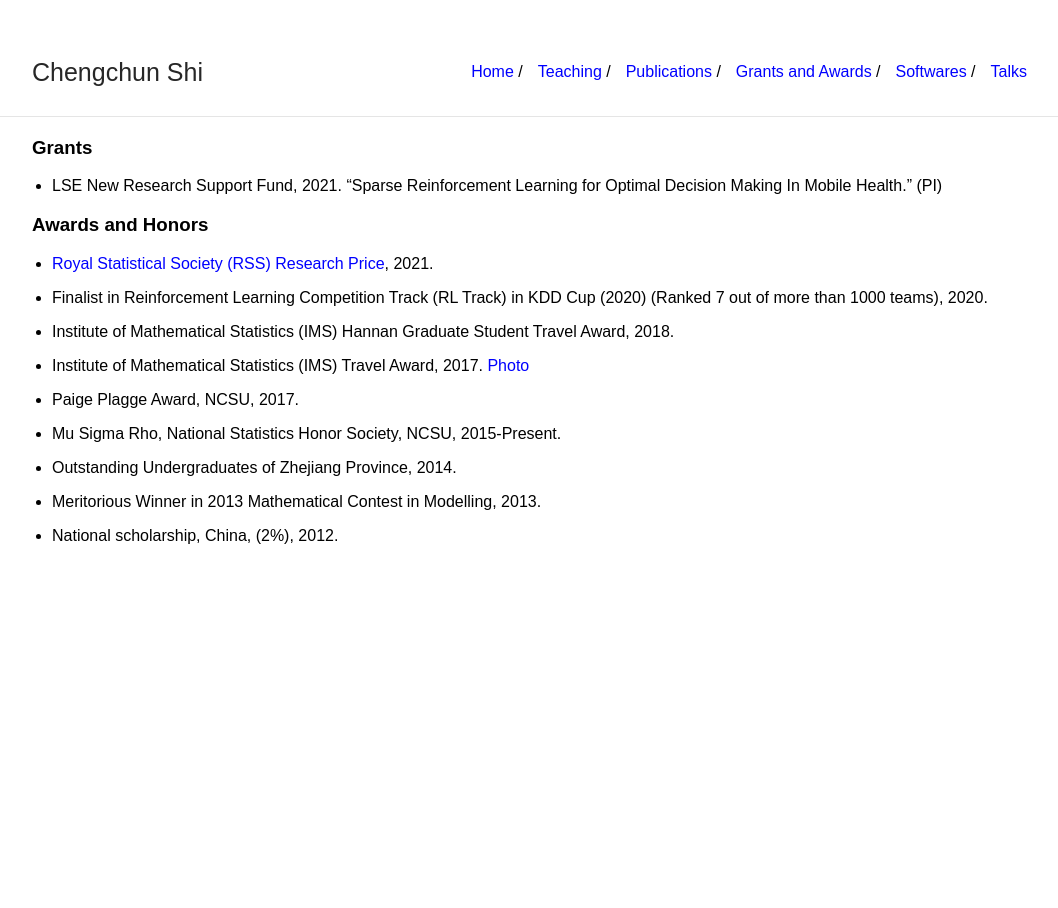
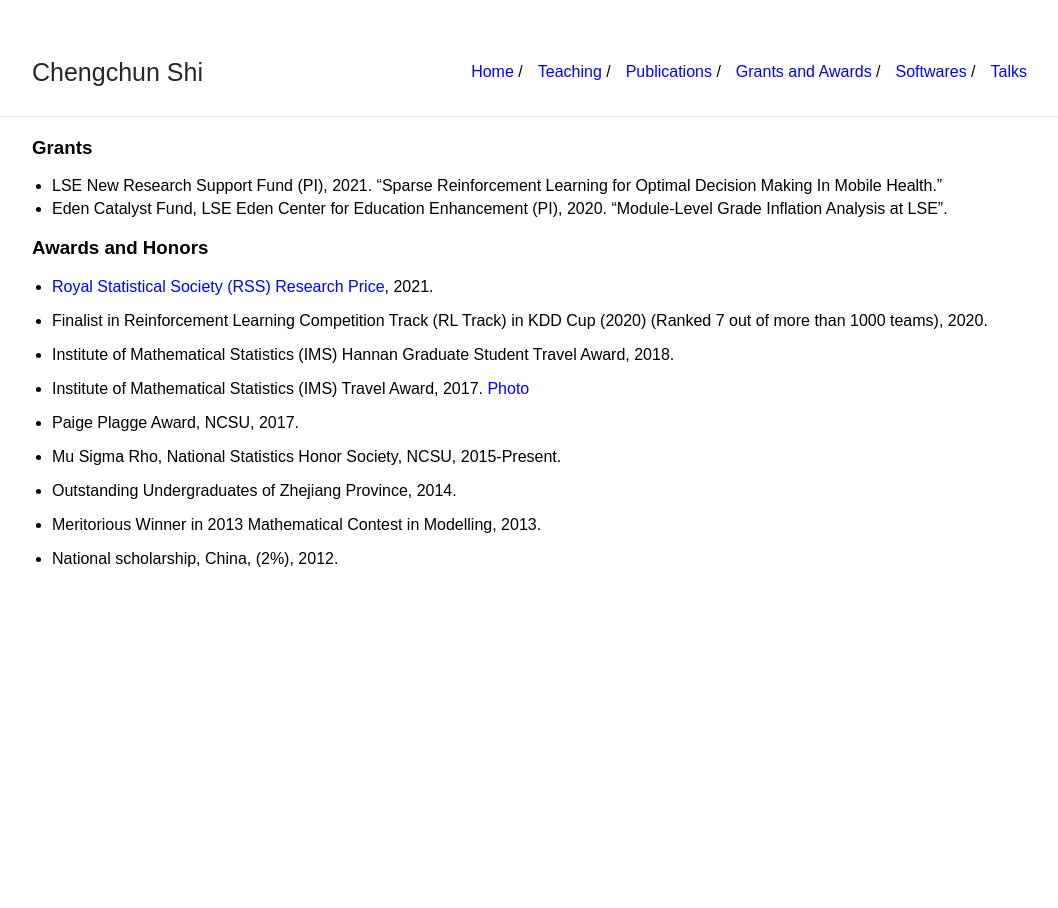
Before and after one commit to callmespring/callmespring.github.io, a Jekyll site: the page built from awards.md, in a window 1280 px wide. Shown: the whole page, without its empty margins (108-1166 px from the left). Built offline with Jekyll 4.4.1, drawn with Linux system fonts in a browser that asks for light colours.

Commit message:
Update awards.md

```diff
--- a/awards.md
+++ b/awards.md
@@ -5,7 +5,8 @@ title: Grants and Awards
 
 ### Grants
 
-* LSE New Research Support Fund, 2021. "Sparse Reinforcement Learning for Optimal Decision Making In Mobile Health." (PI)
+* LSE New Research Support Fund (PI), 2021. "Sparse Reinforcement Learning for Optimal Decision Making In Mobile Health."
+* Eden Catalyst Fund, LSE Eden Center for Education Enhancement (PI), 2020. "Module-Level Grade Inflation Analysis at LSE".
 
 ### Awards and Honors
 
```
